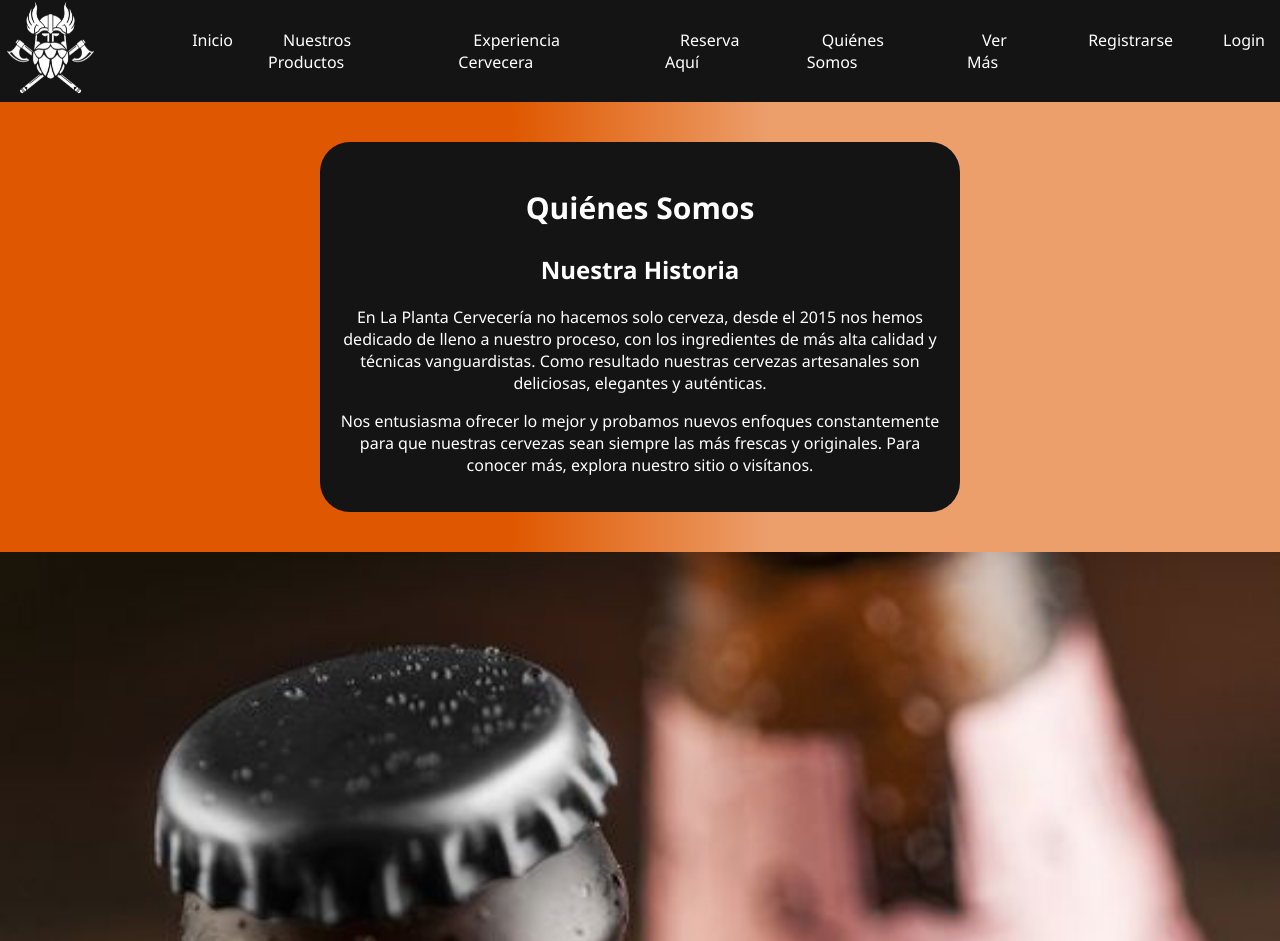
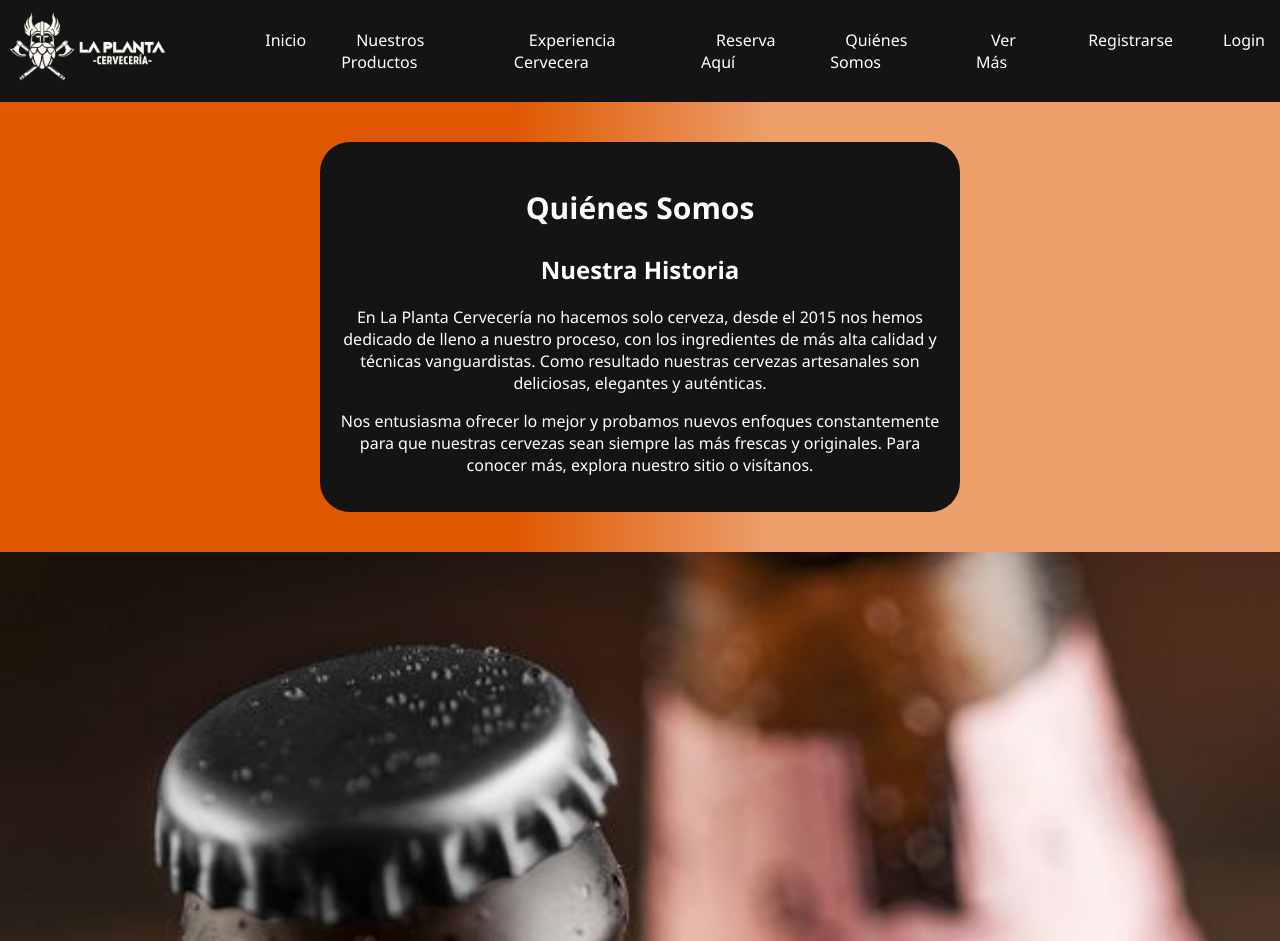
Before and after one commit to Santiagohez14/Programaci-n-Web, a plain HTML site: page Quienes Somos/basehmtl.html in a window 1280 px wide. Shown: the top 941 px of the page. Drawn offline with Linux system fonts and the light colour scheme.

Commit message:
logo cambiado

```diff
--- a/Quienes Somos/basehmtl.html
+++ b/Quienes Somos/basehmtl.html
@@ -17,7 +17,7 @@
             </div>
             <nav id="nav-menu">
                 <div class="logo">
-                    <img src="IMAGENES/Captura de pantalla 2024-10-28 155859.png" alt="Logo" />
+                    <img src="IMAGENES/LOGO.png" alt="Logo" />
                 </div>
                 <ul>
                     <li><a href="#">Inicio</a></li>
```
Also changed, not shown: Quienes Somos/IMAGENES/LOGO.png (added).
